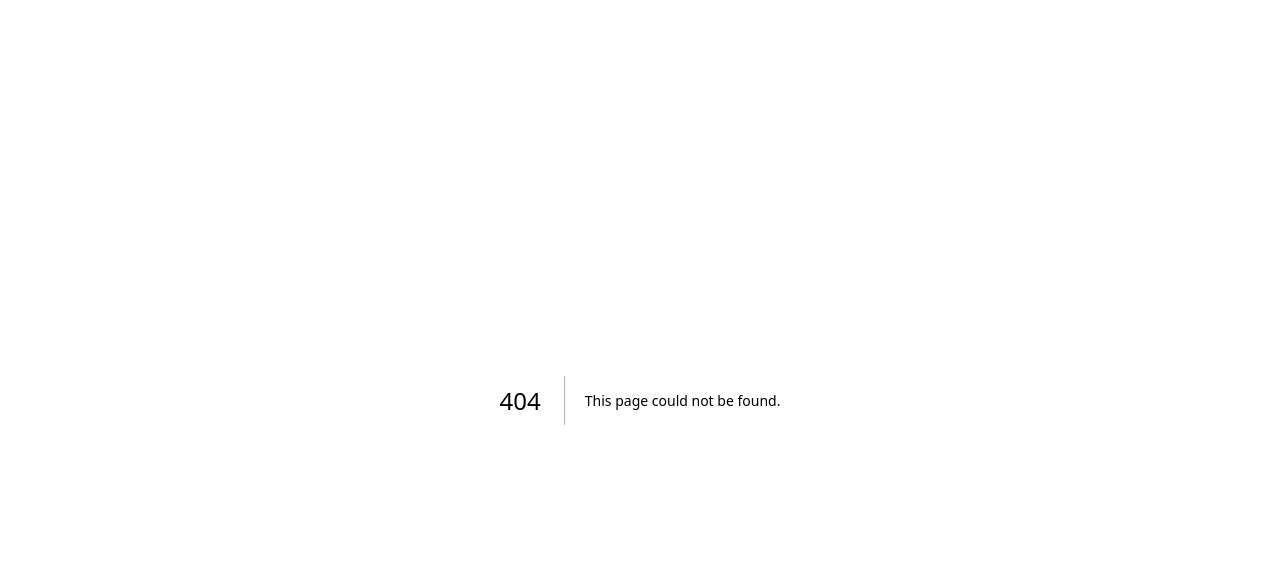
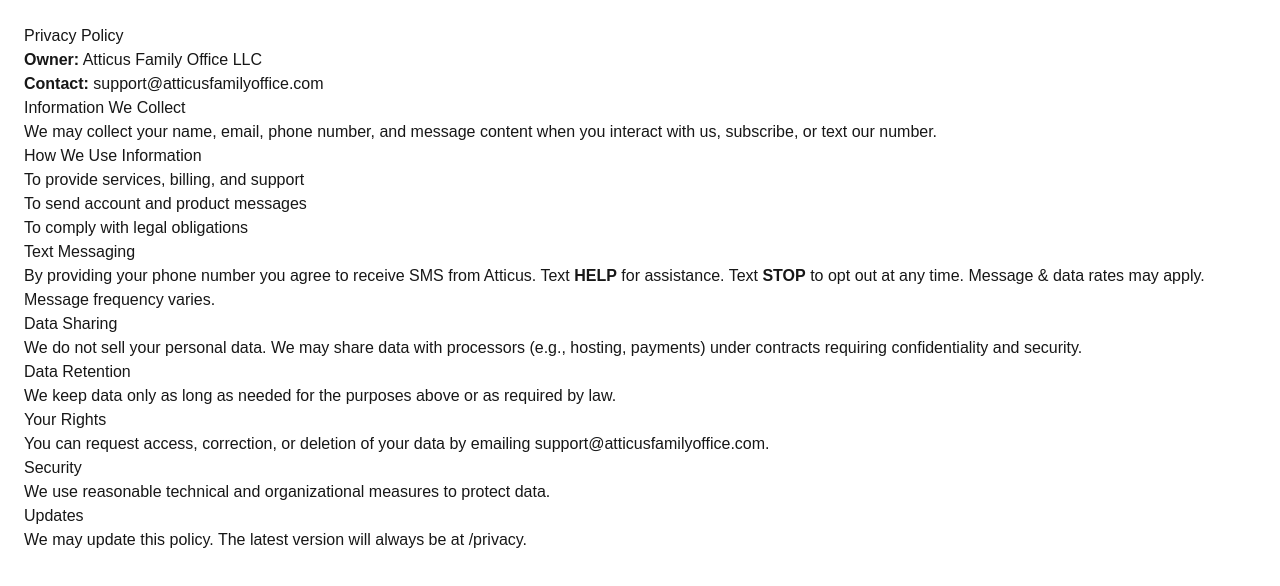
Before and after one commit to merrickjay1-ship-it/atticus, a Next.js app: page /privacy in a window 1280 px wide. Before the commit this address had no page. Shown: the top 586 px of the page. Built offline with nearby package versions, Linux system fonts and the light colour scheme.

Commit message:
Create page.tsx

```diff
--- /dev/null
+++ b/src/app/privacy/page.tsx
@@ -0,0 +1,37 @@
+export default function Privacy() {
+  return (
+    <main style={{ padding: 24 }}>
+      <h1>Privacy Policy</h1>
+      <p><strong>Owner:</strong> Atticus Family Office LLC</p>
+      <p><strong>Contact:</strong> support@atticusfamilyoffice.com</p>
+
+      <h2>Information We Collect</h2>
+      <p>We may collect your name, email, phone number, and message content when you interact with us, subscribe, or text our number.</p>
+
+      <h2>How We Use Information</h2>
+      <ul>
+        <li>To provide services, billing, and support</li>
+        <li>To send account and product messages</li>
+        <li>To comply with legal obligations</li>
+      </ul>
+
+      <h2>Text Messaging</h2>
+      <p>By providing your phone number you agree to receive SMS from Atticus. Text <strong>HELP</strong> for assistance. Text <strong>STOP</strong> to opt out at any time. Message &amp; data rates may apply. Message frequency varies.</p>
+
+      <h2>Data Sharing</h2>
+      <p>We do not sell your personal data. We may share data with processors (e.g., hosting, payments) under contracts requiring confidentiality and security.</p>
+
+      <h2>Data Retention</h2>
+      <p>We keep data only as long as needed for the purposes above or as required by law.</p>
+
+      <h2>Your Rights</h2>
+      <p>You can request access, correction, or deletion of your data by emailing support@atticusfamilyoffice.com.</p>
+
+      <h2>Security</h2>
+      <p>We use reasonable technical and organizational measures to protect data.</p>
+
+      <h2>Updates</h2>
+      <p>We may update this policy. The latest version will always be at <a href="/privacy">/privacy</a>.</p>
+    </main>
+  );
+}
```
